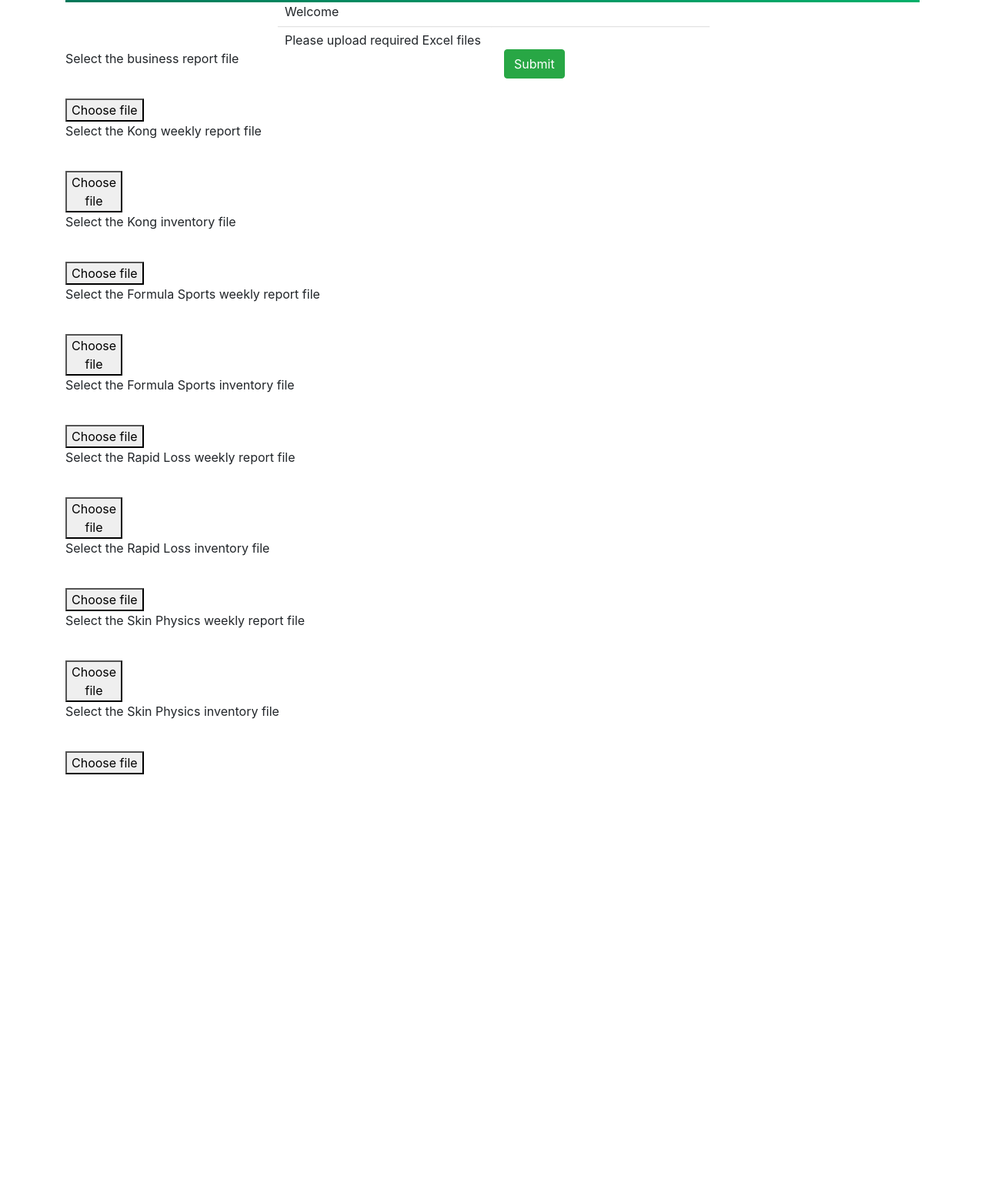
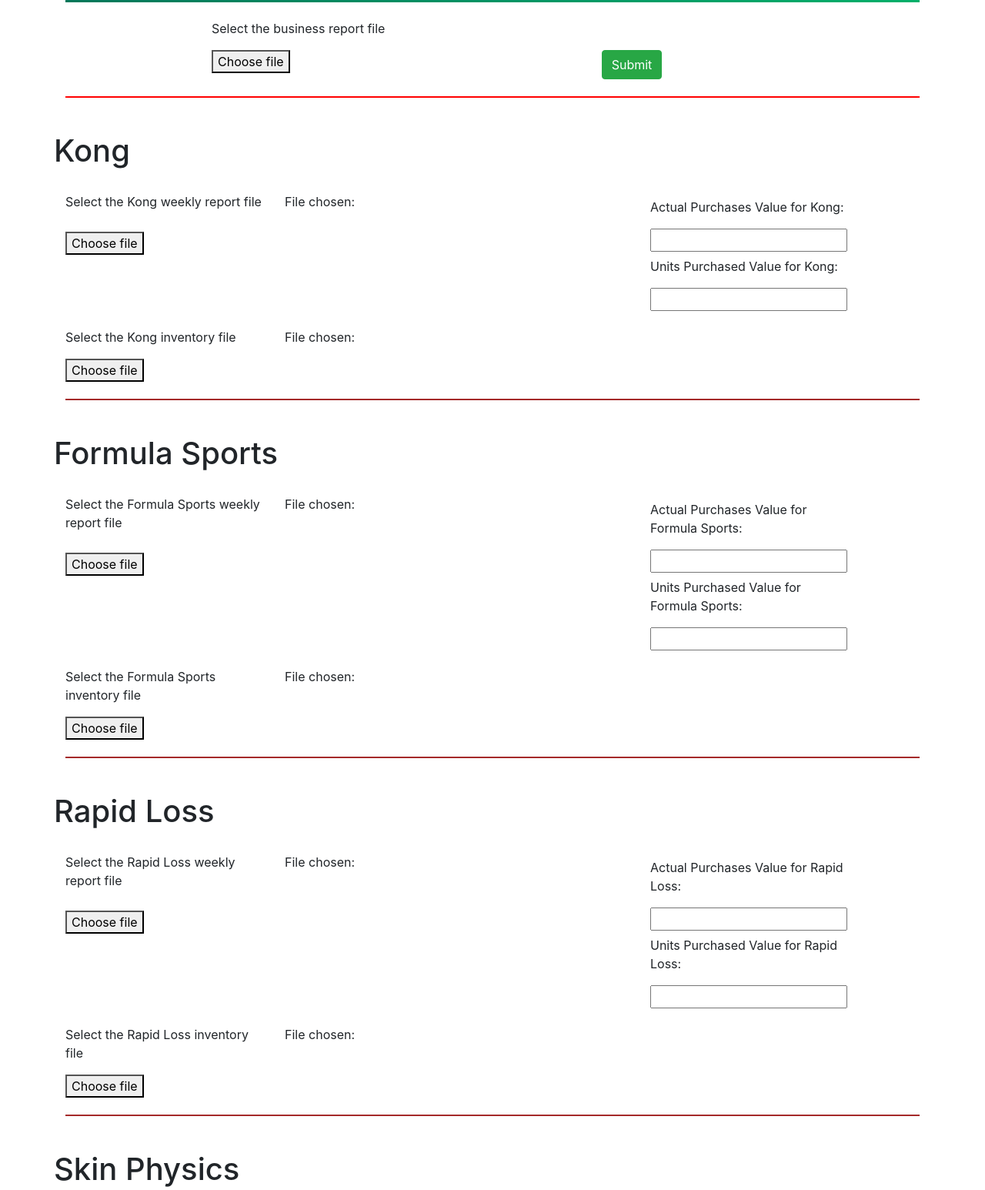
Before and after one commit to nemanjatorlak/Excel-Form-Automation, a plain HTML site: page html/index.html in a window 1280 px wide. Shown: the part 47-1593 px from the top of the page at 77% size. Before the commit the page ends 1053 px from the top, so only its background shows below. Drawn offline with nearby package versions, Linux system fonts and the light colour scheme.

Commit message:
update index

```diff
--- a/html/index.html
+++ b/html/index.html
@@ -11,130 +11,290 @@
 <body>
     <div class="container">
       <div id="header" class="col-12" style="background-image: linear-gradient(to left top, #00b16a, #009564, #00795a, #005e4d, #04443c); height: 50px;"></div>
-      <div class="row paddingBottom">
-        <div id="welcomeDiv" class="col-6 offset-3 ">
+
+        <div class="row sector">
+          <div class='col-8 offset-2'>
             <div class="row">
-            <div id="welcomeText" class="col-12 text">Welcome</div>
+              <div class="col-6">
+                <p>Select the business report file</p>
+              </div>
             </div>
             <div class="row">
-            <svg id="line" version="1.1" preserveAspectRatio="xMidYMid meet" viewBox="0 0 905 20">
-                <path d="M 450 12 10 12" stroke-linejoin="round" fill="none" stroke-linecap="round" stroke="#e2e2e2" stroke-width="2"></path><path d="M 450 12 900 12" stroke-linejoin="round" fill="none" stroke-linecap="round" stroke="#e2e2e2" stroke-width="2"></path>
-            </svg>
+              <div class="col-4">
+                <button id="businessReportFile">Choose file</button>
               </div>
-          <div class="row">
-              <div id="pleaseSelectUserText" class="col-12 text">Please upload required Excel files</div>
+              <div class="col-4" id="businessReportTitle"></div>
+              <div id="businessReportBtnDiv" class="col-2 btnDivClass">
+                <button class="button btn btn-success btn-md center-block" id="businessReportSubmit">Submit</button>
+              </div>
             </div>
           </div>
         </div>
 
+        <hr class="firstLine">
 
+        <div class="row sector title">
+          <h1>Kong</h1>
+        </div>
+
+        <div class="row sector">
+          <div class="col-6">
             <div class="row">
               <div class="col-6">
-            <p>Select the business report file</p><br/>
-            <div class="row">
-              <div class="col-5">
-                <button id="businessReportFile">Choose file</button>
+                <p>Select the Kong weekly report file</p>
               </div>
-              <div class="col-7" id="businessReportTitle"></div>
+              <div class="col-6">
+                <p>File chosen:</p>
               </div>
             </div>
-          <div id="businessReportBtnDiv" class="col-2">
-            <button class="button btn btn-success btn-md center-block" id="businessReportSubmit">Submit</button>
+            <div class="row fileRow">
+              <div id="kongBtnDiv" class="col-6 btnDivClass">
+                <button id="kongWeeklyFile">Choose file</button>
+              </div>
+              <div class="col-6" id="kongWeeklyTitle"></div>
             </div>
           </div>
 
+          <div class="col-4 offset-2">
+            <div class="row inputTitleRow">
+              <div class="col-9">
+                <p>Actual Purchases Value for Kong:</p>
+              </div>
+            </div>
             <div class="row">
-          <div class="col-6">
-            <p>Select the Kong weekly report file</p><br/>
+              <div id="actualPurchasesValueKongDiv" class="col-6">
+                <input id="actualPurchasesValueKong">
+              </div>
+            </div>
+            <div class="row inputTitleRow">
+              <div class="col-9">
+                <p>Units Purchased Value for Kong:</p>
+              </div>
+            </div>
             <div class="row">
-              <div id="kongBtnDiv" class="col-2">
-                <button id="kongWeeklyFile">Choose file</button>
+              <div id="unitsPurchasedValueKongDiv" class="col-6">
+                <input id="unitsPurchasedValueKong">
               </div>
-              <div class="col-7" id="kongWeeklyTitle"></div>
             </div>
           </div>
         </div>
 
+        <div class="row sector">
+          <div class="col-6">
             <div class="row">
               <div class="col-6">
-            <p>Select the Kong inventory file</p><br/>
+                <p>Select the Kong inventory file</p>
+              </div>
+              <div class="col-6">
+                <p>File chosen:</p>
+              </div>
+            </div>
             <div class="row">
-              <div class="col-5">
+              <div class="col-6">
                 <button id="kongInventoryFile">Choose file</button>
               </div>
-              <div class="col-7" id="kongInventoryTitle"></div>
+              <div class="col-6" id="kongInventoryTitle"></div>
             </div>
           </div>
         </div>
 
+        <hr class="lineBreak">
+
+        <div class="row sector title">
+          <h1>Formula Sports</h1>
+        </div>
+
+        <div class="row sector">
+          <div class="col-6">
             <div class="row">
               <div class="col-6">
-            <p>Select the Formula Sports weekly report file</p><br/>
-            <div class="row">
-              <div id="formulaSportsBtnDiv" class="col-2">
+                <p>Select the Formula Sports weekly report file</p>
+              </div>
+              <div class="col-6">
+                <p>File chosen:</p>
+              </div>
+            </div>
+            <div class="row fileRow">
+              <div id="formulaSportsBtnDiv" class="col-6 btnDivClass">
                 <button id="formulaSportsWeeklyFile">Choose file</button>
               </div>
-              <div class="col-7" id="formulaSportsWeeklyTitle"></div>
+              <div class="col-6" id="formulaSportsWeeklyTitle"></div>
+            </div>
+          </div>
+
+          <div class="col-4 offset-2">
+            <div class="row inputTitleRow">
+              <div class="col-9">
+                <p>Actual Purchases Value for Formula Sports:</p>
+              </div>
+            </div>
+            <div class="row">
+              <div id="actualPurchasesValueFormulaSportsDiv" class="col-6">
+                <input id="actualPurchasesValueFormulaSports">
+              </div>
+            </div>
+            <div class="row inputTitleRow">
+              <div class="col-9">
+                <p>Units Purchased Value for Formula Sports:</p>
+              </div>
+            </div>
+            <div class="row">
+              <div id="unitsPurchasedValueFormulaSportsDiv" class="col-6">
+                <input id="unitsPurchasedValueFormulaSports">
+              </div>
             </div>
           </div>
         </div>
 
+        <div class="row sector">
+          <div class="col-6">
             <div class="row">
               <div class="col-6">
-            <p>Select the Formula Sports inventory file</p><br/>
+                <p>Select the Formula Sports inventory file</p>
+              </div>
+              <div class="col-6">
+                <p>File chosen:</p>
+              </div>
+            </div>
             <div class="row">
-              <div class="col-5">
+              <div class="col-6">
                 <button id="formulaSportsInventoryFile">Choose file</button>
               </div>
-              <div class="col-7" id="formulaSportsInventoryTitle"></div>
+              <div class="col-6" id="formulaSportsInventoryTitle"></div>
             </div>
           </div>
         </div>
 
+        <hr class="lineBreak">
+
+        <div class="row sector title">
+          <h1>Rapid Loss</h1>
+        </div>
+
+        <div class="row sector">
+          <div class="col-6">
             <div class="row">
               <div class="col-6">
-            <p>Select the Rapid Loss weekly report file</p><br/>
-            <div class="row">
-              <div id="rapidLossBtnDiv" class="col-2">
+                <p>Select the Rapid Loss weekly report file</p>
+              </div>
+              <div class="col-6">
+                <p>File chosen:</p>
+              </div>
+            </div>
+            <div class="row fileRow">
+              <div id="rapidLossBtnDiv" class="col-6 btnDivClass">
                 <button id="rapidLossWeeklyFile">Choose file</button>
               </div>
-              <div class="col-7" id="rapidLossWeeklyTitle"></div>
+              <div class="col-6" id="rapidLossWeeklyTitle"></div>
+            </div>
+          </div>
+
+          <div class="col-4 offset-2">
+            <div class="row inputTitleRow">
+              <div class="col-9">
+                <p>Actual Purchases Value for Rapid Loss:</p>
+              </div>
+            </div>
+            <div class="row">
+              <div id="actualPurchasesValueRapidLossDiv" class="col-6">
+                <input id="actualPurchasesValueRapidLoss">
+              </div>
+            </div>
+            <div class="row inputTitleRow">
+              <div class="col-9">
+                <p>Units Purchased Value for Rapid Loss:</p>
+              </div>
+            </div>
+            <div class="row">
+              <div id="unitsPurchasedValueRapidLossDiv" class="col-6">
+                <input id="unitsPurchasedValueRapidLoss">
+              </div>
             </div>
           </div>
         </div>
 
+        <div class="row sector">
+          <div class="col-6">
             <div class="row">
               <div class="col-6">
-            <p>Select the Rapid Loss inventory file</p><br/>
+                <p>Select the Rapid Loss inventory file</p>
+              </div>
+              <div class="col-6">
+                <p>File chosen:</p>
+              </div>
+            </div>
             <div class="row">
-              <div class="col-5">
+              <div class="col-6">
                 <button id="rapidLossInventoryFile">Choose file</button>
               </div>
-              <div class="col-7" id="rapidLossInventoryTitle"></div>
+              <div class="col-6" id="rapidLossInventoryTitle"></div>
             </div>
           </div>
         </div>
 
+        <hr class="lineBreak">
+
+        <div class="row sector title">
+          <h1>Skin Physics</h1>
+        </div>
+
+        <div class="row sector">
+          <div class="col-6">
             <div class="row">
               <div class="col-6">
-            <p>Select the Skin Physics weekly report file</p><br/>
-            <div class="row">
-              <div id="skinPhysicsBtnDiv" class="col-2">
+                <p>Select the Skin Physics weekly report file</p>
+              </div>
+              <div class="col-6">
+                <p>File chosen:</p>
+              </div>
+            </div>
+            <div class="row fileRow">
+              <div id="skinPhysicsBtnDiv" class="col-6 btnDivClass">
                 <button id="skinPhysicsWeeklyFile">Choose file</button>
               </div>
-            </div>
-            <div class="col-7" id="skinPhysicsWeeklyTitle"></div>
+              <div class="col-6" id="skinPhysicsWeeklyTitle"></div>
             </div>
           </div>
 
+          <div class="col-4 offset-2">
+            <div class="row inputTitleRow">
+              <div class="col-9">
+                <p>Actual Purchases Value for Skin Physics:</p>
+              </div>
+            </div>
+            <div class="row">
+              <div id="actualPurchasesValueSkinPhysicsDiv" class="col-6">
+                <input id="actualPurchasesValueSkinPhysics">
+              </div>
+            </div>
+            <div class="row inputTitleRow">
+              <div class="col-9">
+                <p>Units Purchased Value for Skin Physics:</p>
+              </div>
+            </div>
+            <div class="row">
+              <div id="unitsPurchasedValueSkinPhysicsDiv" class="col-6">
+                <input id="unitsPurchasedValueSkinPhysics">
+              </div>
+            </div>
+          </div>
+        </div>
+
+        <div class="row sector">
+          <div class="col-6">
             <div class="row">
               <div class="col-6">
-            <p>Select the Skin Physics inventory file</p><br/>
+                <p>Select the Skin Physics inventory file</p>
+              </div>
+              <div class="col-6">
+                <p>File chosen:</p>
+              </div>
+            </div>
             <div class="row">
-              <div class="col-5">
+              <div class="col-6">
                 <button id="skinPhysicsInventoryFile">Choose file</button>
               </div>
-              <div class="col-7" id="skinPhysicsInventoryTitle"></div>
+              <div class="col-6" id="skinPhysicsInventoryTitle"></div>
             </div>
           </div>
         </div>
```
Lines whose indentation alone changed are shown as unchanged.
